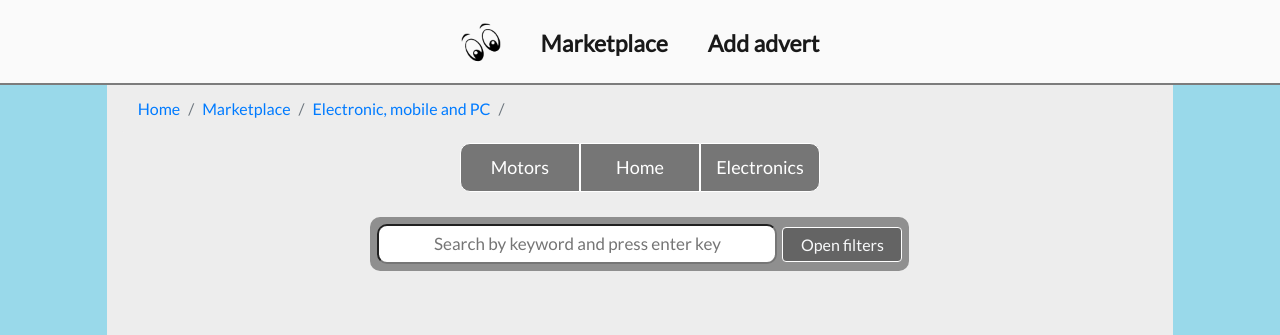
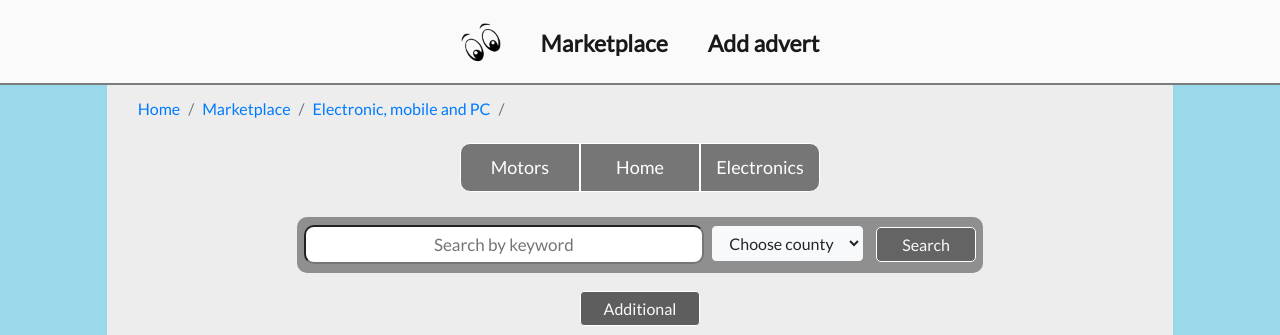
Before and after one commit to romangrubic/Snoop-Adverts-Flask, a Flask app: template templates/view_advert.html in a window 1280 px wide. Shown: the top 335 px of the page. Run offline with Flask 2, Linux system fonts and the light colour scheme; the template is opened without the code that fills it, so the values that code supplies are empty; some libraries are stand-ins or nearby versions.

Commit message:
Added new search mechanic to all html.files, added JS to toggle most viewed and most recent adverts.

```diff
--- a/app.py
+++ b/app.py
@@ -351,10 +351,12 @@ def edit_advert(advert_id):
                                counties=mongo.db.county.find())
     else:
         counties = mongo.db.county.find()
+        counti_list = mongo.db.county.find()
         categories = mongo.db.categories.find()
         return render_template('access_denied.html',
                                advert_id=advert_id,
                                counties=counties,
+                               counti_list=counti_list,
                                categories=categories,
                                tittle="Access denied")
 
@@ -408,9 +410,11 @@ def delete_advert(advert_id):
         return redirect(url_for('home'))
     else:
         counties = mongo.db.county.find()
+        counti_list = mongo.db.county.find()
         categories = mongo.db.categories.find()
         return render_template('access_denied.html', advert_id=advert_id,
                                counties=counties,
+                               counti_list=counti_list,
                                categories=categories,
                                tittle="Access denied")
 
--- a/static/css/style.css
+++ b/static/css/style.css
@@ -73,7 +73,7 @@ body{
 
 /* --------------------------------------- Home page buttons --------------------------------------- */
 .home-btn{
-    margin-top: 200px;
+    margin-top: 155px;
     margin-bottom: 10px;
 }
 .btn-outline-light{
@@ -111,7 +111,7 @@ body{
     padding: 2px;
     margin: 3px 0px 0px 0px;
     font-size: 16px;
-    background-color: rgba(0, 0, 0, 0.3);
+    background-color: rgba(0, 0, 0, 0.6);
 }
 /* --------------------------------------- Search bar --------------------------------------- */
 .search-bar{
@@ -135,9 +135,16 @@ body{
     font-weight: 500;
     font-size: 17px;
 }
+#btn-search-key{
+    border-radius: 5px;
+    background-color: rgba(0, 0, 0, 0.3)
+}
+#btn-search-key:hover{
+    background-color: white;
+}
 /* --------------------------------------- More filters button --------------------------------------- */
 #more-filters{
-    margin-left: 5px;
+    margin-bottom: 10px;
 }
 .search-filter-input{
     color: rgba(0, 0, 0, 0.85);
@@ -167,6 +174,7 @@ body{
     font-weight: 600;
     color: rgba(0, 0, 0, 0.8);
     text-decoration: underline;
+    cursor: pointer;
 }
 .top-ad-section{
     padding: 5px;
@@ -180,10 +188,12 @@ body{
 }
 
 .border-top-ad{
+    border-radius: 5px;
     border: 2px solid rgba(0, 0, 0, 0.5);
 }
 .carousel-top-ad{
-    height: 250px;
+    height: 300px;
+
 }
 .carousel-top-ad-img{
     width: 100%;
@@ -221,12 +231,12 @@ body{
     background-color: rgba(255, 255, 255, 0.75);
 }
 .carousel-control-prev-icon{
-    padding: 25px 15px;
+    padding: 25px 10px;
   background-color: #99D9EA;
     border-radius: 10px
 }
 .carousel-control-next-icon{
-    padding: 25px 15px;
+    padding: 25px 12px;
     background-color: #99D9EA;
     border-radius: 10px
 }
--- a/static/javascript/script.js
+++ b/static/javascript/script.js
@@ -14,3 +14,15 @@ function copyURL() {
   copyText.setSelectionRange(0, 99999)
   document.execCommand("copy");
 }
+
+/* ---------------------- Toggles Most viewed advert and most recent adverts -------------- */
+$("#carousel-top-ad").hide();
+$("#carousel-recent").hide();
+
+$("#most-viewed").click(function (){
+    $("#carousel-top-ad").slideToggle();
+})
+
+$("#most-recent").click(function (){
+    $("#carousel-recent").slideToggle();
+})
--- a/templates/view_advert.html
+++ b/templates/view_advert.html
@@ -32,10 +32,19 @@
                 <div class="search-bar d-flex justify-content-center">
                     <div class="row search-outline search-outline-home">
                         <form action="{{url_for('search')}}">
-                            <input id="search" name="search" type="text" class="validate home-search" placeholder="Search by keyword and press enter key" data-toggle="tooltip" title="Search engine will look for your keyword in adverts description and then show it to you!" required>
+                            <input id="search" name="search" type="text" class="validate home-search" placeholder="Search by keyword" data-toggle="tooltip" title="Search engine will look for your keyword in adverts description and then show it to you!">
+                            <select class="btn btn-light search-filter-input" id="county" name="county">
+                                <option value="" selected>Choose county</option>
+                                {% for county in counties %}
+                                <option value="{{county.name}}">{{county.name}}</option>
+                                {% endfor %}
+                            </select>
+                            <button id="btn-search-key" class="btn-outline-light btn-search open-filters" type="submit" data-toggle="tooltip" title="It will search for any combination. If both are empty, all adverts will be shown!">Search</button>
                         </form>
-                        <button id="more-filters" class="btn btn-outline-light open-filters text-center" data-toggle="tooltip" title="Filter by Categories and by County!">Open filters</button>
                     </div>
+                </div>
+                <div class="row d-flex justify-content-center">
+                    <button id="more-filters" class="btn btn-outline-light open-filters text-center" data-toggle="tooltip" title="Filter by Categories and by County!">Additional</button>
                 </div>
                 <!-- Div that opens by clicking on Open filters button -->
                 <div class="row d-flex justify-content-center text-center">
@@ -47,10 +56,10 @@
                                 <option value="{{cat.category_name}}">{{cat.category_name}}</option>
                                 {% endfor %}
                             </select>
-                            <select class="input-field add-inputs search-filter-input" id="county" name="county" required>
+                            <select class="input-field add-inputs search-filter-input" id="counti-selector" name="counti_list" required>
                                 <option value="" disabled selected>Choose county</option>
-                                {% for county in counties %}
-                                <option value="{{county.name}}">{{county.name}}</option>
+                                {% for counti in counti_list %}
+                                <option value="{{counti.name}}">{{counti.name}}</option>
                                 {% endfor %}
                             </select>
                             <div>
```
Also changed, not shown: templates/access_denied.html (+14 -5 lines), templates/home.html (+8 -8 lines), templates/marketplace.html (+15 -6 lines), templates/search.html (+5 -5 lines).
